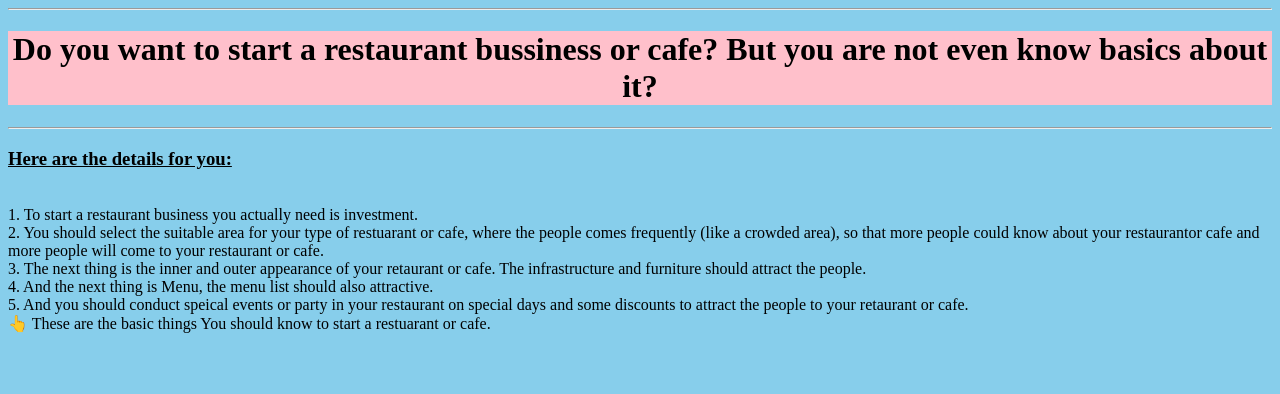
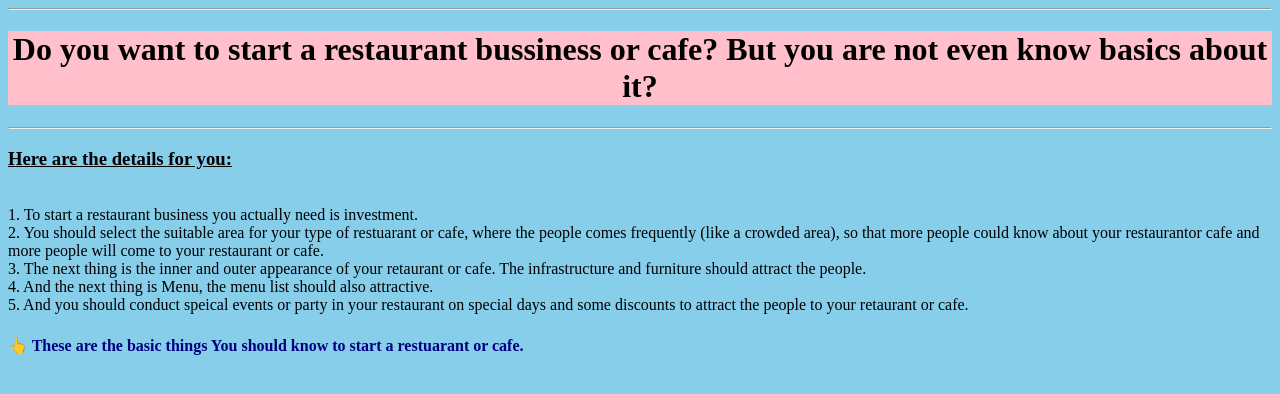
Before and after one commit to vyshnavi-telugu/mywebsite, a plain HTML site: page index.html in a window 1280 px wide. Drawn offline with Linux system fonts and the light colour scheme.

Commit message:
Update index.html

```diff
--- a/index.html
+++ b/index.html
@@ -14,6 +14,6 @@
     3. The next thing is the inner and outer appearance of your retaurant or cafe. The infrastructure and furniture should attract the people.<br>
     4. And the next thing is Menu, the menu list should also attractive. <br>
     5. And you should conduct speical events or party in your restaurant on special days and some discounts to attract the people to your retaurant or cafe.<br>
-    👆 These are the basic things You should know to start a restuarant or cafe.</p>
+   <h4 style="color:navy"> 👆 These are the basic things You should know to start a restuarant or cafe.</h4></p>
   </body>
 </html>
```
